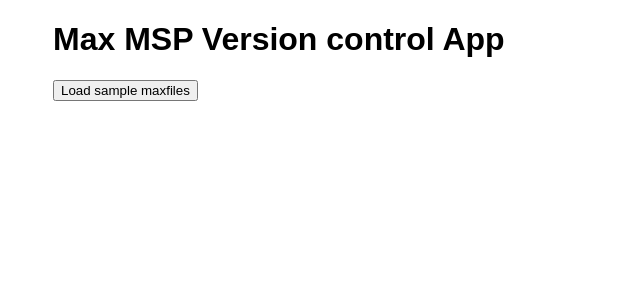
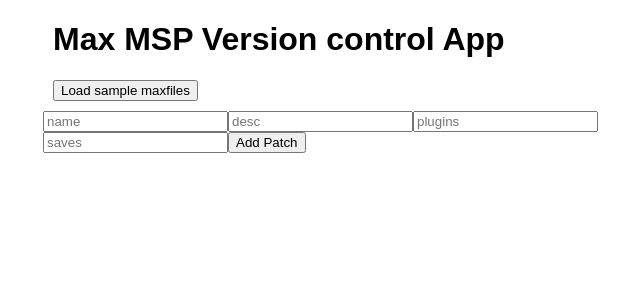
Before and after one commit to DavidThorpe71/maxmspreacttester, a React (Create React App) app in the folder max-app/: page / in a window 1280 px wide. Shown: the top 300 px of the page, without its empty margins (247-887 px from the left). Built offline with nearby package versions, Linux system fonts and the light colour scheme.

Commit message:
Updated add patch form

```diff
--- a/max-app/src/App.js
+++ b/max-app/src/App.js
@@ -3,11 +3,20 @@ import './App.css';
 import Maxfile from './Components/Maxfile';
 import LoadData from './Components/LoadData';
 import sampleData from './sample-data';
+import AddPatchForm from './Components/AddPatchForm';
 
 class App extends Component {
   state = {
     maxfiles: {}
   };
+
+  addPatch = (patch) => {
+    const maxfiles = {...this.state.maxfiles};
+    maxfiles[`patch${Date.now()}`] = patch;
+    this.setState({
+      maxfiles
+    });
+  }
 
   loadSampleData = () => {
     this.setState({ maxfiles: sampleData });
@@ -20,6 +29,7 @@ class App extends Component {
           <h1 className="Title">Max MSP Version control App</h1>
         </header>
         <LoadData loadSampleData={this.loadSampleData} />
+        <AddPatchForm />
         {Object.keys(this.state.maxfiles).map(key => (
           <Maxfile
             key={key}
--- /dev/null
+++ b/max-app/src/Components/AddPatchForm.js
@@ -0,0 +1,32 @@
+import React from 'react';
+
+class AddPatchForm extends React.Component {
+    nameRef = React.createRef();
+    descRef = React.createRef();
+    pluginsRef = React.createRef();
+    savesRef = React.createRef();
+
+    createPatch = (e) => {
+        e.preventDefault();
+        const patch = {
+            name: this.nameRef.value.value,
+            desc: this.descRef.value.value,
+            plugins: this.pluginsRef.value.value,
+            saves: this.savesRef.value.value,
+        }
+    }
+
+    render() {
+        return (
+            <form className="patch-edit" onSubmit={this.createPatch}>
+                <input name="name" ref={this.nameRef} type="text" placeholder="name" />
+                <input name="desc" ref={this.descRef} type="text" placeholder="desc" />
+                <input name="plugins" ref={this.pluginsRef} type="text" placeholder="plugins" />
+                <input name="saves" ref={this.savesRef} type="text" placeholder="saves" />
+                <button type="submit">Add Patch</button>
+            </form>
+        )
+    }
+}
+
+export default AddPatchForm;
--- a/max-app/src/Components/Maxfile.js
+++ b/max-app/src/Components/Maxfile.js
@@ -3,7 +3,6 @@ import React from 'react';
 class Maxfile extends React.Component {
     render () {
         const { name, desc, plugins, saves } = this.props.details;
-        const fm8true = plugins.fm8
         return (
             <div className="maxfile">
                 <h3 className="file-name">{name}</h3>
```
